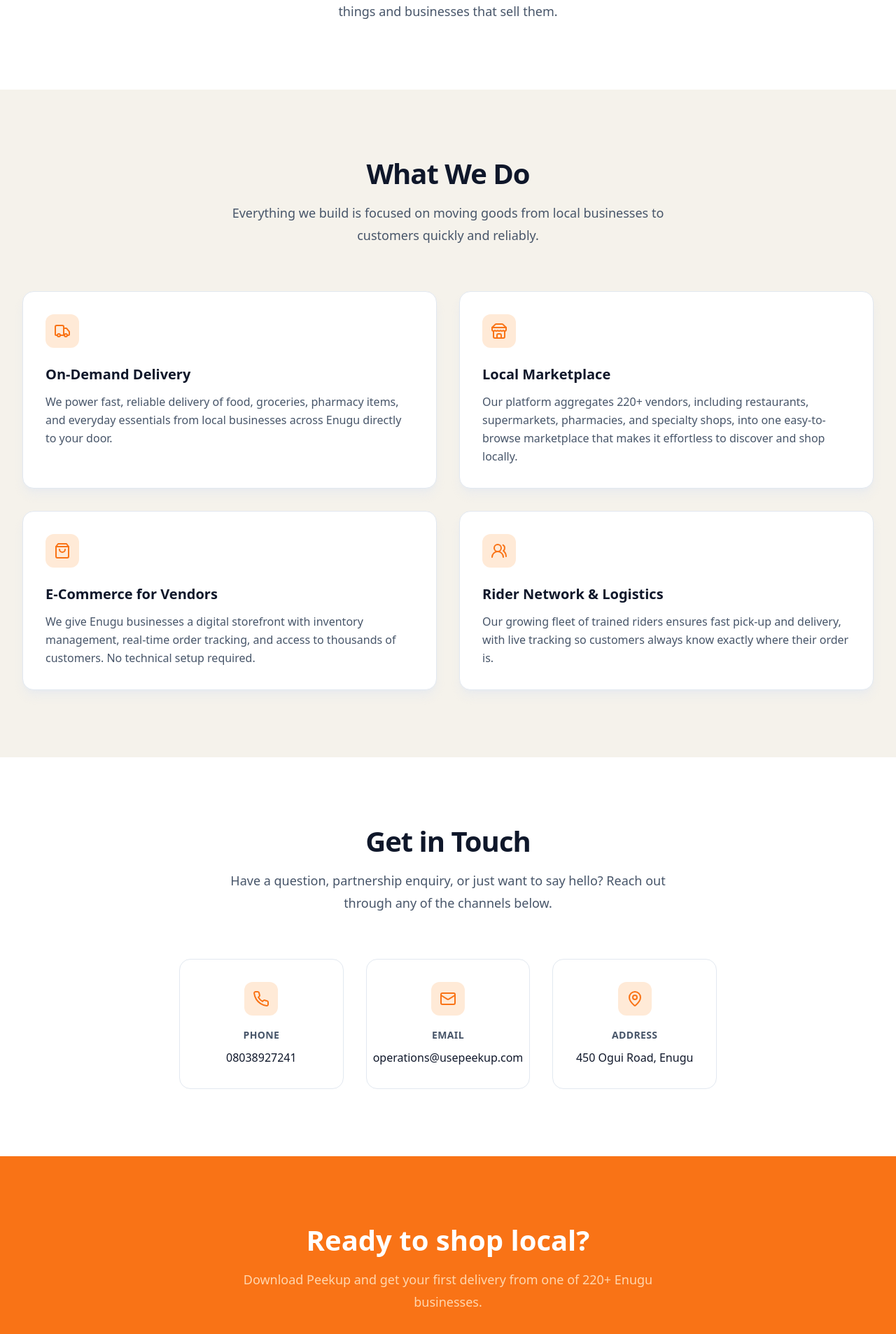
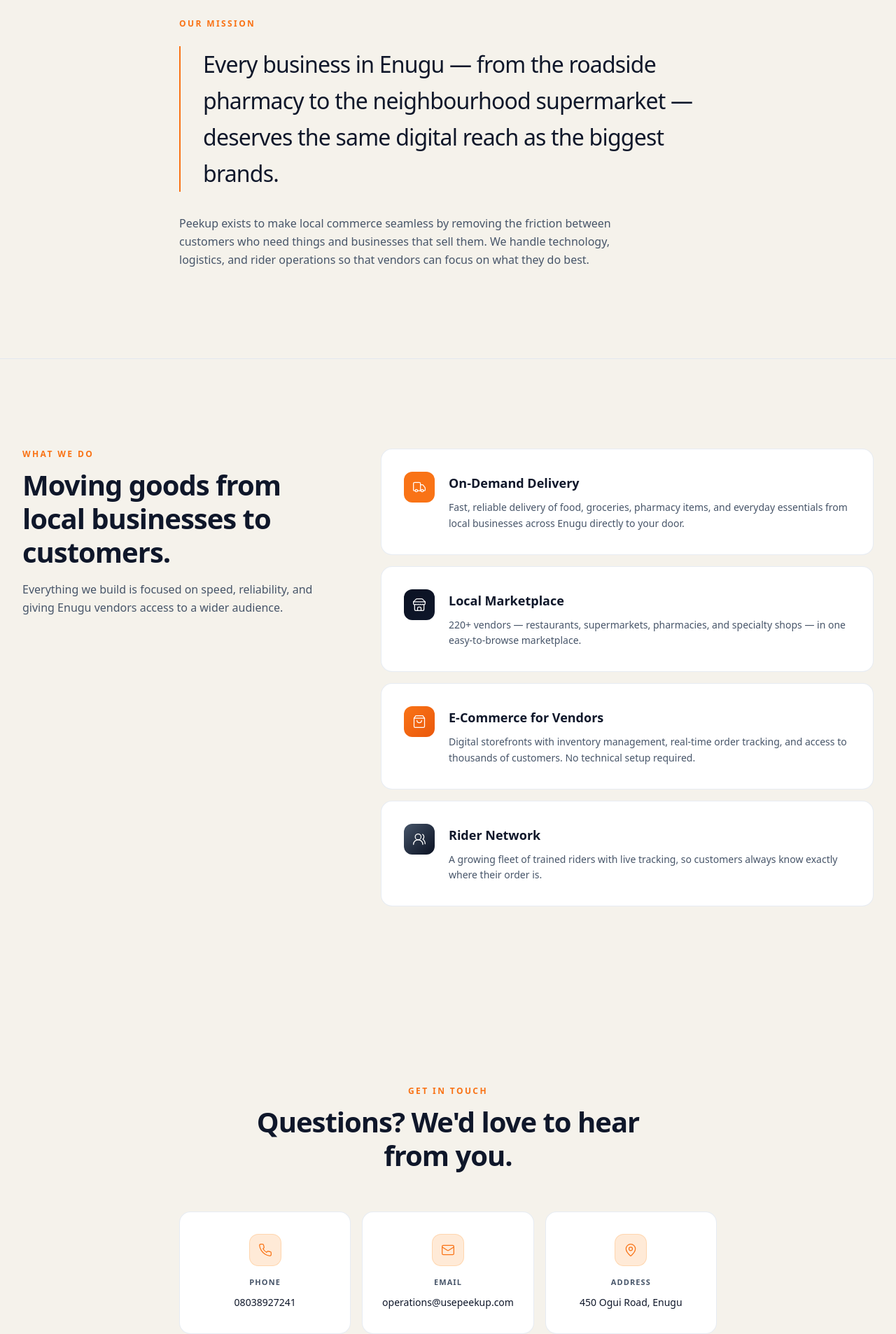
Before and after one commit to kenny-io/peekup-market, a Next.js app: page /about in a window 1280 px wide. Shown: the part 869-2775 px from the top of the page at 70% size. Built offline with nearby package versions, Linux system fonts and the light colour scheme.

Commit message:
update about page

```diff
--- a/src/app/(main)/about/page.tsx
+++ b/src/app/(main)/about/page.tsx
@@ -26,17 +26,11 @@ export const metadata: Metadata = {
   },
 }
 
+/* ─── Icons ─── */
+
 function ArrowLeftIcon(props: React.ComponentPropsWithoutRef<'svg'>) {
   return (
-    <svg
-      viewBox="0 0 24 24"
-      fill="none"
-      stroke="currentColor"
-      strokeWidth={2}
-      strokeLinecap="round"
-      strokeLinejoin="round"
-      {...props}
-    >
+    <svg viewBox="0 0 24 24" fill="none" stroke="currentColor" strokeWidth={2} strokeLinecap="round" strokeLinejoin="round" {...props}>
       <path d="m12 19-7-7 7-7" />
       <path d="M19 12H5" />
     </svg>
@@ -45,15 +39,7 @@ function ArrowLeftIcon(props: React.ComponentPropsWithoutRef<'svg'>) {
 
 function MapPinIcon(props: React.ComponentPropsWithoutRef<'svg'>) {
   return (
-    <svg
-      viewBox="0 0 24 24"
-      fill="none"
-      stroke="currentColor"
-      strokeWidth={2}
-      strokeLinecap="round"
-      strokeLinejoin="round"
-      {...props}
-    >
+    <svg viewBox="0 0 24 24" fill="none" stroke="currentColor" strokeWidth={1.5} strokeLinecap="round" strokeLinejoin="round" {...props}>
       <path d="M20 10c0 4.993-5.539 10.193-7.399 11.799a1 1 0 0 1-1.202 0C9.539 20.193 4 14.993 4 10a8 8 0 0 1 16 0" />
       <circle cx="12" cy="10" r="3" />
     </svg>
@@ -62,15 +48,7 @@ function MapPinIcon(props: React.ComponentPropsWithoutRef<'svg'>) {
 
 function PhoneIcon(props: React.ComponentPropsWithoutRef<'svg'>) {
   return (
-    <svg
-      viewBox="0 0 24 24"
-      fill="none"
-      stroke="currentColor"
-      strokeWidth={2}
-      strokeLinecap="round"
-      strokeLinejoin="round"
-      {...props}
-    >
+    <svg viewBox="0 0 24 24" fill="none" stroke="currentColor" strokeWidth={1.5} strokeLinecap="round" strokeLinejoin="round" {...props}>
       <path d="M22 16.92v3a2 2 0 0 1-2.18 2 19.79 19.79 0 0 1-8.63-3.07 19.5 19.5 0 0 1-6-6 19.79 19.79 0 0 1-3.07-8.67A2 2 0 0 1 4.11 2h3a2 2 0 0 1 2 1.72 12.84 12.84 0 0 0 .7 2.81 2 2 0 0 1-.45 2.11L8.09 9.91a16 16 0 0 0 6 6l1.27-1.27a2 2 0 0 1 2.11-.45 12.84 12.84 0 0 0 2.81.7A2 2 0 0 1 22 16.92z" />
     </svg>
   )
@@ -78,50 +56,16 @@ function PhoneIcon(props: React.ComponentPropsWithoutRef<'svg'>) {
 
 function MailIcon(props: React.ComponentPropsWithoutRef<'svg'>) {
   return (
-    <svg
-      viewBox="0 0 24 24"
-      fill="none"
-      stroke="currentColor"
-      strokeWidth={2}
-      strokeLinecap="round"
-      strokeLinejoin="round"
-      {...props}
-    >
+    <svg viewBox="0 0 24 24" fill="none" stroke="currentColor" strokeWidth={1.5} strokeLinecap="round" strokeLinejoin="round" {...props}>
       <rect width="20" height="16" x="2" y="4" rx="2" />
       <path d="m22 7-8.97 5.7a1.94 1.94 0 0 1-2.06 0L2 7" />
     </svg>
   )
 }
 
-function ShoppingBagIcon(props: React.ComponentPropsWithoutRef<'svg'>) {
-  return (
-    <svg
-      viewBox="0 0 24 24"
-      fill="none"
-      stroke="currentColor"
-      strokeWidth={2}
-      strokeLinecap="round"
-      strokeLinejoin="round"
-      {...props}
-    >
-      <path d="M6 2 3 6v14a2 2 0 0 0 2 2h14a2 2 0 0 0 2-2V6l-3-4Z" />
-      <path d="M3 6h18" />
-      <path d="M16 10a4 4 0 0 1-8 0" />
-    </svg>
-  )
-}
-
 function TruckIcon(props: React.ComponentPropsWithoutRef<'svg'>) {
   return (
-    <svg
-      viewBox="0 0 24 24"
-      fill="none"
-      stroke="currentColor"
-      strokeWidth={2}
-      strokeLinecap="round"
-      strokeLinejoin="round"
-      {...props}
-    >
+    <svg viewBox="0 0 24 24" fill="none" stroke="currentColor" strokeWidth={1.5} strokeLinecap="round" strokeLinejoin="round" {...props}>
       <path d="M14 18V6a2 2 0 0 0-2-2H4a2 2 0 0 0-2 2v11a1 1 0 0 0 1 1h2" />
       <path d="M15 18H9" />
       <path d="M19 18h2a1 1 0 0 0 1-1v-3.65a1 1 0 0 0-.22-.624l-3.48-4.35A1 1 0 0 0 17.52 8H14" />
@@ -133,15 +77,7 @@ function TruckIcon(props: React.ComponentPropsWithoutRef<'svg'>) {
 
 function StoreIcon(props: React.ComponentPropsWithoutRef<'svg'>) {
   return (
-    <svg
-      viewBox="0 0 24 24"
-      fill="none"
-      stroke="currentColor"
-      strokeWidth={2}
-      strokeLinecap="round"
-      strokeLinejoin="round"
-      {...props}
-    >
+    <svg viewBox="0 0 24 24" fill="none" stroke="currentColor" strokeWidth={1.5} strokeLinecap="round" strokeLinejoin="round" {...props}>
       <path d="m2 7 4.41-4.41A2 2 0 0 1 7.83 2h8.34a2 2 0 0 1 1.42.59L22 7" />
       <path d="M4 12v8a2 2 0 0 0 2 2h12a2 2 0 0 0 2-2v-8" />
       <path d="M15 22v-4a2 2 0 0 0-2-2h-2a2 2 0 0 0-2 2v4" />
@@ -151,17 +87,19 @@ function StoreIcon(props: React.ComponentPropsWithoutRef<'svg'>) {
   )
 }
 
+function ShoppingBagIcon(props: React.ComponentPropsWithoutRef<'svg'>) {
+  return (
+    <svg viewBox="0 0 24 24" fill="none" stroke="currentColor" strokeWidth={1.5} strokeLinecap="round" strokeLinejoin="round" {...props}>
+      <path d="M6 2 3 6v14a2 2 0 0 0 2 2h14a2 2 0 0 0 2-2V6l-3-4Z" />
+      <path d="M3 6h18" />
+      <path d="M16 10a4 4 0 0 1-8 0" />
+    </svg>
+  )
+}
+
 function UsersIcon(props: React.ComponentPropsWithoutRef<'svg'>) {
   return (
-    <svg
-      viewBox="0 0 24 24"
-      fill="none"
-      stroke="currentColor"
-      strokeWidth={2}
-      strokeLinecap="round"
-      strokeLinejoin="round"
-      {...props}
-    >
+    <svg viewBox="0 0 24 24" fill="none" stroke="currentColor" strokeWidth={1.5} strokeLinecap="round" strokeLinejoin="round" {...props}>
       <path d="M18 21a8 8 0 0 0-16 0" />
       <circle cx="10" cy="8" r="5" />
       <path d="M22 20c0-3.37-2-6.5-4-8a5 5 0 0 0-.45-8.3" />
@@ -169,187 +107,242 @@ function UsersIcon(props: React.ComponentPropsWithoutRef<'svg'>) {
   )
 }
 
+/* ─── Data ─── */
+
 const activities = [
   {
     name: 'On-Demand Delivery',
     description:
-      'We power fast, reliable delivery of food, groceries, pharmacy items, and everyday essentials from local businesses across Enugu directly to your door.',
+      'Fast, reliable delivery of food, groceries, pharmacy items, and everyday essentials from local businesses across Enugu directly to your door.',
     icon: TruckIcon,
+    accent: 'from-orange-500 to-orange-600',
   },
   {
     name: 'Local Marketplace',
     description:
-      'Our platform aggregates 220+ vendors, including restaurants, supermarkets, pharmacies, and specialty shops, into one easy-to-browse marketplace that makes it effortless to discover and shop locally.',
+      '220+ vendors — restaurants, supermarkets, pharmacies, and specialty shops — in one easy-to-browse marketplace.',
     icon: StoreIcon,
+    accent: 'from-gray-800 to-gray-900',
   },
   {
     name: 'E-Commerce for Vendors',
     description:
-      'We give Enugu businesses a digital storefront with inventory management, real-time order tracking, and access to thousands of customers. No technical setup required.',
+      'Digital storefronts with inventory management, real-time order tracking, and access to thousands of customers. No technical setup required.',
     icon: ShoppingBagIcon,
+    accent: 'from-orange-600 to-orange-700',
   },
   {
-    name: 'Rider Network & Logistics',
+    name: 'Rider Network',
     description:
-      'Our growing fleet of trained riders ensures fast pick-up and delivery, with live tracking so customers always know exactly where their order is.',
+      'A growing fleet of trained riders with live tracking, so customers always know exactly where their order is.',
     icon: UsersIcon,
+    accent: 'from-gray-700 to-gray-800',
   },
 ]
+
+const contactChannels = [
+  {
+    icon: PhoneIcon,
+    label: 'Phone',
+    value: '08038927241',
+    href: 'tel:08038927241',
+  },
+  {
+    icon: MailIcon,
+    label: 'Email',
+    value: 'operations@usepeekup.com',
+    href: 'mailto:operations@usepeekup.com',
+  },
+  {
+    icon: MapPinIcon,
+    label: 'Address',
+    value: '450 Ogui Road, Enugu',
+    href: undefined,
+  },
+]
+
+/* ─── Page ─── */
 
 export default function AboutPage() {
   return (
     <>
-      {/* Hero */}
-      <section className="bg-gray-900 pt-32 pb-20">
-        <Container>
+      {/* ─── Hero ─── */}
+      <section className="relative overflow-hidden bg-gray-900 pt-32 pb-24 sm:pb-32">
+        {/* Subtle diagonal texture */}
+        <svg aria-hidden className="pointer-events-none absolute inset-0 h-full w-full opacity-[0.03]">
+          <defs>
+            <pattern id="about-grid" width="40" height="40" patternUnits="userSpaceOnUse">
+              <path d="M0 40L40 0M-10 10L10 -10M30 50L50 30" stroke="white" strokeWidth="0.5" />
+            </pattern>
+          </defs>
+          <rect width="100%" height="100%" fill="url(#about-grid)" />
+        </svg>
+
+        {/* Radial glow */}
+        <div aria-hidden className="pointer-events-none absolute top-0 left-1/2 h-[600px] w-[800px] -translate-x-1/2 -translate-y-1/4 rounded-full bg-orange-600/[0.06] blur-[120px]" />
+
+        <Container className="relative">
           <Link
             href="/"
-            className="mb-8 inline-flex items-center text-gray-400 transition-colors hover:text-white"
+            className="group mb-12 inline-flex items-center gap-2 text-sm text-gray-500 transition-colors hover:text-white"
           >
-            <ArrowLeftIcon className="mr-2 h-4 w-4" />
-            Back to Home
+            <ArrowLeftIcon className="h-4 w-4 transition-transform group-hover:-translate-x-0.5" />
+            Home
           </Link>
+
           <div className="max-w-3xl">
             <h1 className="text-4xl font-bold tracking-tight text-white sm:text-5xl lg:text-6xl">
-              Shop Enugu in One App.
+              Shop Enugu
+              <br />
+              <span className="text-orange-400">in one app.</span>
             </h1>
-            <p className="mt-6 text-xl leading-relaxed text-gray-300">
-              Peekup is a local delivery and commerce platform built for Enugu.
-              We connect customers with their favourite neighbourhood businesses
-              and deliver everyday essentials. Fast, reliable, and affordable.
+            <p className="mt-8 max-w-xl text-lg leading-relaxed text-gray-400">
+              Peekup is a local delivery and commerce platform built for
+              Enugu. We connect customers with their favourite neighbourhood
+              businesses and deliver everyday essentials — fast, reliable, and
+              affordable.
             </p>
           </div>
         </Container>
       </section>
 
-      {/* Mission */}
-      <section className="bg-white py-20 sm:py-24">
+      {/* ─── Mission — editorial pull-quote ─── */}
+      <section className="py-24 sm:py-32">
         <Container>
-          <div className="mx-auto max-w-3xl text-center">
-            <h2 className="text-3xl font-bold tracking-tight text-gray-900 sm:text-4xl">
-              Our Mission
-            </h2>
-            <p className="mt-6 text-lg leading-relaxed text-gray-600">
-              We believe every business in Enugu, from the roadside pharmacy to
-              the neighbourhood supermarket, deserves the same digital reach as
-              the biggest brands. Peekup exists to make local commerce seamless
-              by removing the friction between customers who need things and
-              businesses that sell them.
+          <div className="mx-auto max-w-3xl">
+            <p className="text-xs font-semibold uppercase tracking-[0.2em] text-orange-600">
+              Our mission
+            </p>
+            <blockquote className="mt-6 border-l-2 border-orange-400 pl-8">
+              <p className="text-2xl font-medium leading-relaxed tracking-tight text-gray-900 sm:text-3xl">
+                Every business in Enugu — from the roadside pharmacy to the
+                neighbourhood supermarket — deserves the same digital reach as
+                the biggest brands.
+              </p>
+            </blockquote>
+            <p className="mt-8 max-w-2xl text-base leading-relaxed text-gray-600">
+              Peekup exists to make local commerce seamless by removing the
+              friction between customers who need things and businesses that
+              sell them. We handle technology, logistics, and rider
+              operations so that vendors can focus on what they do best.
             </p>
           </div>
         </Container>
       </section>
 
-      {/* What We Do */}
-      <section className="bg-gray-50 py-20 sm:py-24">
+      {/* ─── What We Do ─── */}
+      <section className="border-t border-gray-200 bg-gray-50 py-24 sm:py-32">
         <Container>
-          <div className="mx-auto max-w-2xl text-center">
-            <h2 className="text-3xl font-bold tracking-tight text-gray-900 sm:text-4xl">
-              What We Do
+          <div className="grid gap-16 lg:grid-cols-5">
+            {/* Left — sticky heading */}
+            <div className="lg:col-span-2">
+              <p className="text-xs font-semibold uppercase tracking-[0.2em] text-orange-600">
+                What we do
+              </p>
+              <h2 className="mt-3 text-3xl font-bold tracking-tight text-gray-900 sm:text-4xl">
+                Moving goods from local businesses to customers.
               </h2>
-            <p className="mt-4 text-lg text-gray-600">
-              Everything we build is focused on moving goods from local
-              businesses to customers quickly and reliably.
+              <p className="mt-4 text-base leading-relaxed text-gray-600">
+                Everything we build is focused on speed, reliability, and giving
+                Enugu vendors access to a wider audience.
               </p>
             </div>
-          <div className="mt-16 grid grid-cols-1 gap-8 sm:grid-cols-2">
+
+            {/* Right — cards */}
+            <div className="space-y-4 lg:col-span-3">
               {activities.map((activity) => (
                 <div
                   key={activity.name}
-                className="rounded-2xl border border-gray-200 bg-white p-8 shadow-lg shadow-gray-200/60 transition-all duration-200 hover:-translate-y-1 hover:shadow-xl"
+                  className="group relative overflow-hidden rounded-2xl border border-gray-200/80 bg-white p-8 transition-all hover:border-orange-200 hover:shadow-lg hover:shadow-orange-600/5"
                 >
-                <div className="flex h-12 w-12 items-center justify-center rounded-xl bg-orange-50 text-orange-600">
-                  <activity.icon className="h-6 w-6" />
+                  <div className="absolute inset-x-0 top-0 h-px bg-gradient-to-r from-transparent via-orange-400 to-transparent opacity-0 transition-opacity group-hover:opacity-100" />
+
+                  <div className="flex items-start gap-5">
+                    <div className={`flex h-11 w-11 shrink-0 items-center justify-center rounded-xl bg-gradient-to-br ${activity.accent} text-white`}>
+                      <activity.icon className="h-5 w-5" />
                     </div>
-                <h3 className="mt-6 text-xl font-semibold text-gray-900">
+                    <div>
+                      <h3 className="text-lg font-semibold text-gray-900">
                         {activity.name}
                       </h3>
-                <p className="mt-3 leading-relaxed text-gray-600">
+                      <p className="mt-2 text-sm leading-relaxed text-gray-600">
                         {activity.description}
                       </p>
                     </div>
+                  </div>
+                </div>
               ))}
-          </div>
-        </Container>
-      </section>
-
-      {/* Contact */}
-      <section className="bg-white py-20 sm:py-24">
-        <Container>
-          <div className="mx-auto max-w-2xl text-center">
-            <h2 className="text-3xl font-bold tracking-tight text-gray-900 sm:text-4xl">
-              Get in Touch
-            </h2>
-            <p className="mt-4 text-lg text-gray-600">
-              Have a question, partnership enquiry, or just want to say hello?
-              Reach out through any of the channels below.
-            </p>
-          </div>
-          <div className="mx-auto mt-16 grid max-w-3xl grid-cols-1 gap-8 sm:grid-cols-3">
-            <a
-              href="tel:07033950328"
-              className="group flex flex-col items-center rounded-2xl border border-gray-200 bg-white p-8 text-center transition-all duration-200 hover:-translate-y-1 hover:border-orange-200 hover:shadow-xl"
-            >
-              <div className="flex h-12 w-12 items-center justify-center rounded-xl bg-orange-50 text-orange-600 transition-colors group-hover:bg-orange-100">
-                <PhoneIcon className="h-6 w-6" />
-              </div>
-              <h3 className="mt-4 text-sm font-semibold uppercase tracking-wide text-gray-500">
-                Phone
-              </h3>
-              <p className="mt-2 font-medium text-gray-900">08038927241</p>
-            </a>
-
-            <a
-              href="mailto:operations@usepeekup.com"
-              className="group flex flex-col items-center rounded-2xl border border-gray-200 bg-white p-8 text-center transition-all duration-200 hover:-translate-y-1 hover:border-orange-200 hover:shadow-xl"
-            >
-              <div className="flex h-12 w-12 items-center justify-center rounded-xl bg-orange-50 text-orange-600 transition-colors group-hover:bg-orange-100">
-                <MailIcon className="h-6 w-6" />
-              </div>
-              <h3 className="mt-4 text-sm font-semibold uppercase tracking-wide text-gray-500">
-                Email
-              </h3>
-              <p className="mt-2 font-medium text-gray-900">
-                operations@usepeekup.com
-              </p>
-            </a>
-
-            <div className="flex flex-col items-center rounded-2xl border border-gray-200 bg-white p-8 text-center">
-              <div className="flex h-12 w-12 items-center justify-center rounded-xl bg-orange-50 text-orange-600">
-                <MapPinIcon className="h-6 w-6" />
-              </div>
-              <h3 className="mt-4 text-sm font-semibold uppercase tracking-wide text-gray-500">
-                Address
-              </h3>
-              <p className="mt-2 font-medium text-gray-900">
-                450 Ogui Road, Enugu
-              </p>
             </div>
           </div>
         </Container>
       </section>
 
-      {/* CTA */}
-      <section className="bg-orange-600 py-20 sm:py-24">
+      {/* ─── Contact ─── */}
+      <section className="py-24 sm:py-32">
         <Container>
           <div className="mx-auto max-w-2xl text-center">
-            <h2 className="text-3xl font-bold text-white sm:text-4xl">
+            <p className="text-xs font-semibold uppercase tracking-[0.2em] text-orange-600">
+              Get in touch
+            </p>
+            <h2 className="mt-3 text-3xl font-bold tracking-tight text-gray-900 sm:text-4xl">
+              Questions? We&apos;d love to hear from you.
+            </h2>
+          </div>
+
+          <div className="mx-auto mt-14 grid max-w-3xl grid-cols-1 gap-4 sm:grid-cols-3">
+            {contactChannels.map((channel) => {
+              const Wrapper = channel.href ? 'a' : 'div'
+              const wrapperProps = channel.href
+                ? { href: channel.href }
+                : {}
+
+              return (
+                <Wrapper
+                  key={channel.label}
+                  {...wrapperProps}
+                  className="group flex flex-col items-center rounded-2xl border border-gray-200/80 bg-white p-8 text-center transition-all hover:border-orange-200 hover:shadow-lg hover:shadow-orange-600/5"
+                >
+                  <div className="flex h-11 w-11 items-center justify-center rounded-xl bg-orange-50 text-orange-600 ring-1 ring-orange-100 transition-colors group-hover:bg-orange-100">
+                    <channel.icon className="h-5 w-5" />
+                  </div>
+                  <p className="mt-4 text-[11px] font-semibold uppercase tracking-widest text-gray-400">
+                    {channel.label}
+                  </p>
+                  <p className="mt-2 text-sm font-medium text-gray-900">
+                    {channel.value}
+                  </p>
+                </Wrapper>
+              )
+            })}
+          </div>
+        </Container>
+      </section>
+
+      {/* ─── CTA ─── */}
+      <section className="relative overflow-hidden bg-gray-900 py-24 sm:py-28">
+        <div aria-hidden className="pointer-events-none absolute -top-40 right-0 h-[600px] w-[600px] rounded-full bg-orange-600/[0.07] blur-[120px]" />
+        <div aria-hidden className="pointer-events-none absolute -bottom-40 -left-20 h-[500px] w-[500px] rounded-full bg-orange-500/[0.04] blur-[100px]" />
+
+        <Container className="relative">
+          <div className="mx-auto max-w-2xl text-center">
+            <h2 className="text-3xl font-bold tracking-tight text-white sm:text-4xl">
               Ready to shop local?
             </h2>
-            <p className="mt-4 text-lg text-orange-100">
-              Download Peekup and get your first delivery from one of 220+ Enugu
-              businesses.
+            <p className="mt-4 text-lg leading-relaxed text-gray-400">
+              Download Peekup and get your first delivery from one of 220+
+              Enugu businesses.
             </p>
-            <div className="mt-8 flex flex-col items-center justify-center gap-4 sm:flex-row">
-              <Button href="/waitlist" color="soft">
-                Download the App
+            <div className="mt-10 flex flex-col items-center justify-center gap-3 sm:flex-row sm:gap-4">
+              <Button href="/waitlist" color="primary">
+                Download the app
               </Button>
               <Button
                 href="/vendors"
                 variant="outline"
-                className="border-orange-300/40 text-white hover:bg-orange-500/20"
+                color="transparent"
+                className="border-white/20 text-white hover:bg-white/5"
               >
-                Become a Vendor
+                Become a vendor
               </Button>
             </div>
           </div>
```
Lines whose indentation alone changed are shown as unchanged.
